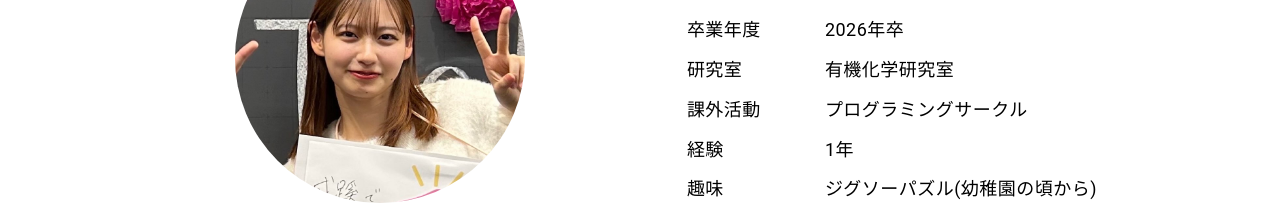
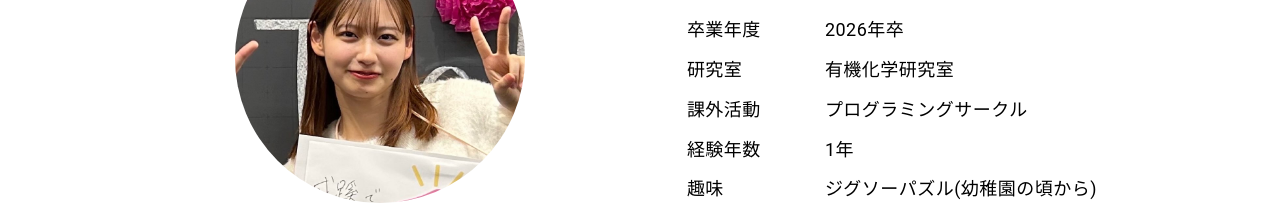
Before and after one commit to momo-41/portfolio-site, a Next.js app: page / in a window 1280 px wide. Shown: the part 1260-1477 px from the top of the page. Built offline with nearby package versions, Linux system fonts and the light colour scheme.

Commit message:
「経験」から「経験年数」に変更

```diff
--- a/app/const/about-me-data.ts
+++ b/app/const/about-me-data.ts
@@ -8,7 +8,7 @@ export const aboutMeData: AboutMeType = {
     "卒業年度",
     "研究室",
     "課外活動",
-    "経験",
+    "経験年数",
     "趣味",
     "特技",
   ],
```
